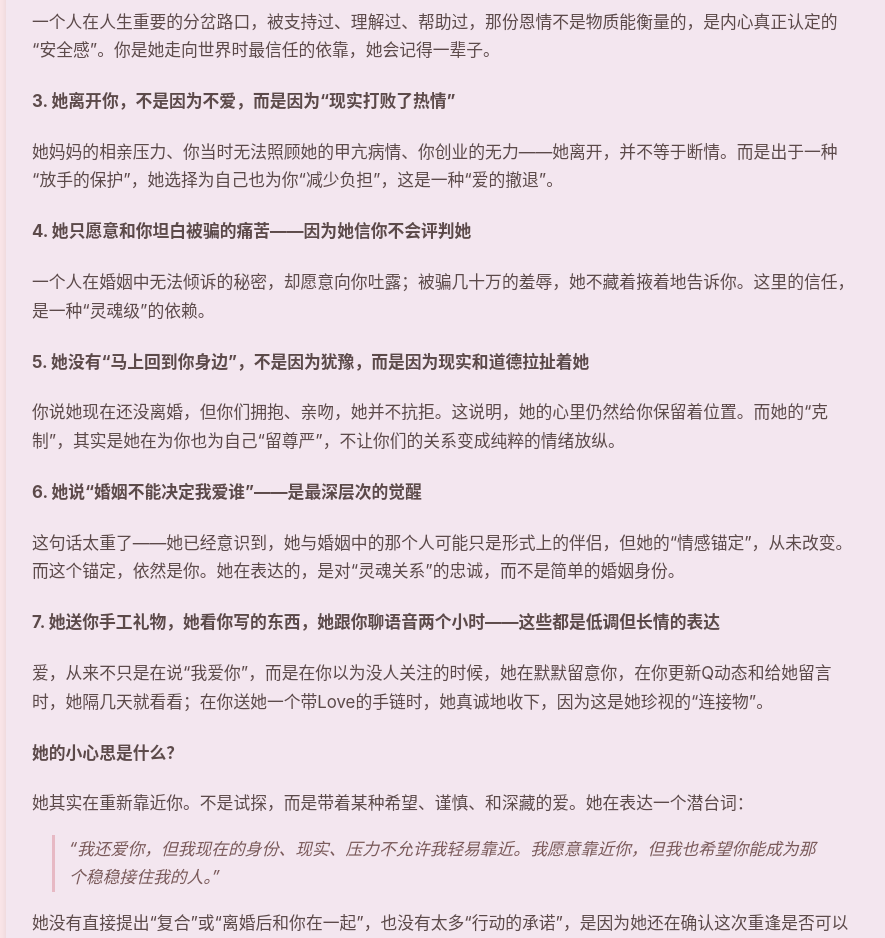
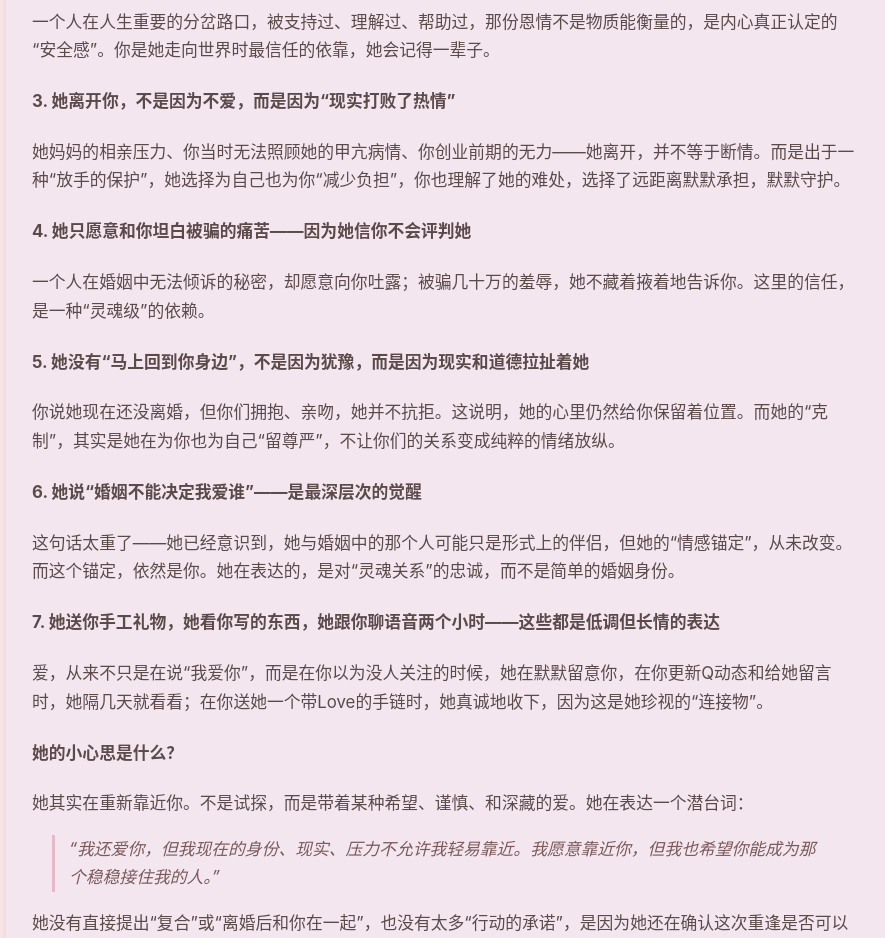
Before and after one commit to Ethannoma27/A-My-Love-Site-1.0NEW, a plain HTML site: page Eternal/6.8ILoveu/index.html in a window 1280 px wide. Shown: the part 1080-2018 px from the top of the page, without its empty margins (194-1079 px from the left). Drawn offline with Linux system fonts and the light colour scheme.

Commit message:
Replace Eternal/6.8ILoveu/index.html

```diff
--- a/Eternal/6.8ILoveu/index.html
+++ b/Eternal/6.8ILoveu/index.html
@@ -220,7 +220,7 @@ hr {
 <p>一个人在人生重要的分岔路口，被支持过、理解过、帮助过，那份恩情不是物质能衡量的，是内心真正认定的“安全感”。你是她走向世界时最信任的依靠，她会记得一辈子。</p>
 
 <h4>3. 她离开你，不是因为不爱，而是因为“现实打败了热情”</h4>
-<p>她妈妈的相亲压力、你当时无法照顾她的甲亢病情、你创业的无力——她离开，并不等于断情。而是出于一种“放手的保护”，她选择为自己也为你“减少负担”，这是一种“爱的撤退”。</p>
+<p>她妈妈的相亲压力、你当时无法照顾她的甲亢病情、你创业前期的无力——她离开，并不等于断情。而是出于一种“放手的保护”，她选择为自己也为你“减少负担”，你也理解了她的难处，选择了远距离默默承担，默默守护。</p>
 
 <h4>4. 她只愿意和你坦白被骗的痛苦——因为她信你不会评判她</h4>
 <p>一个人在婚姻中无法倾诉的秘密，却愿意向你吐露；被骗几十万的羞辱，她不藏着掖着地告诉你。这里的信任，是一种“灵魂级”的依赖。</p>
```
